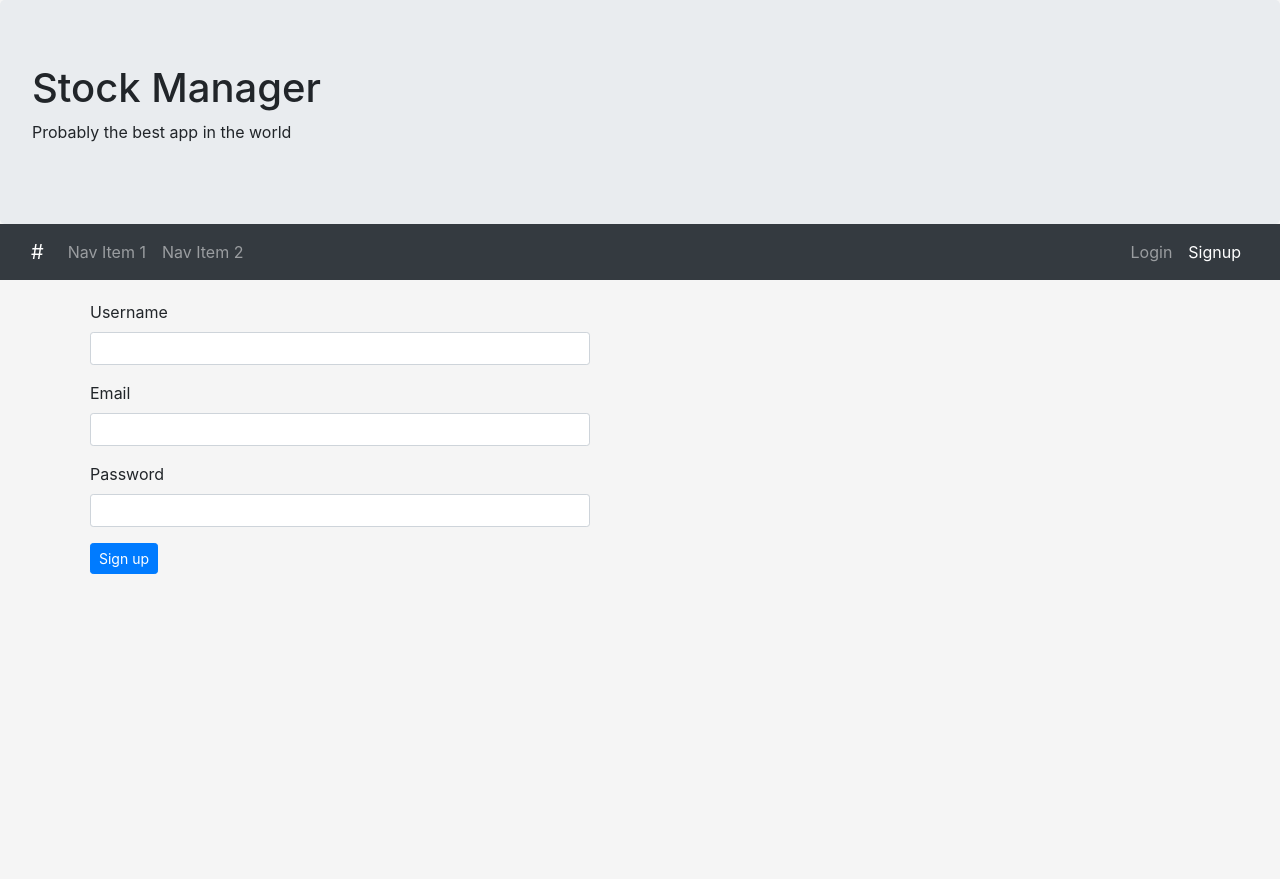
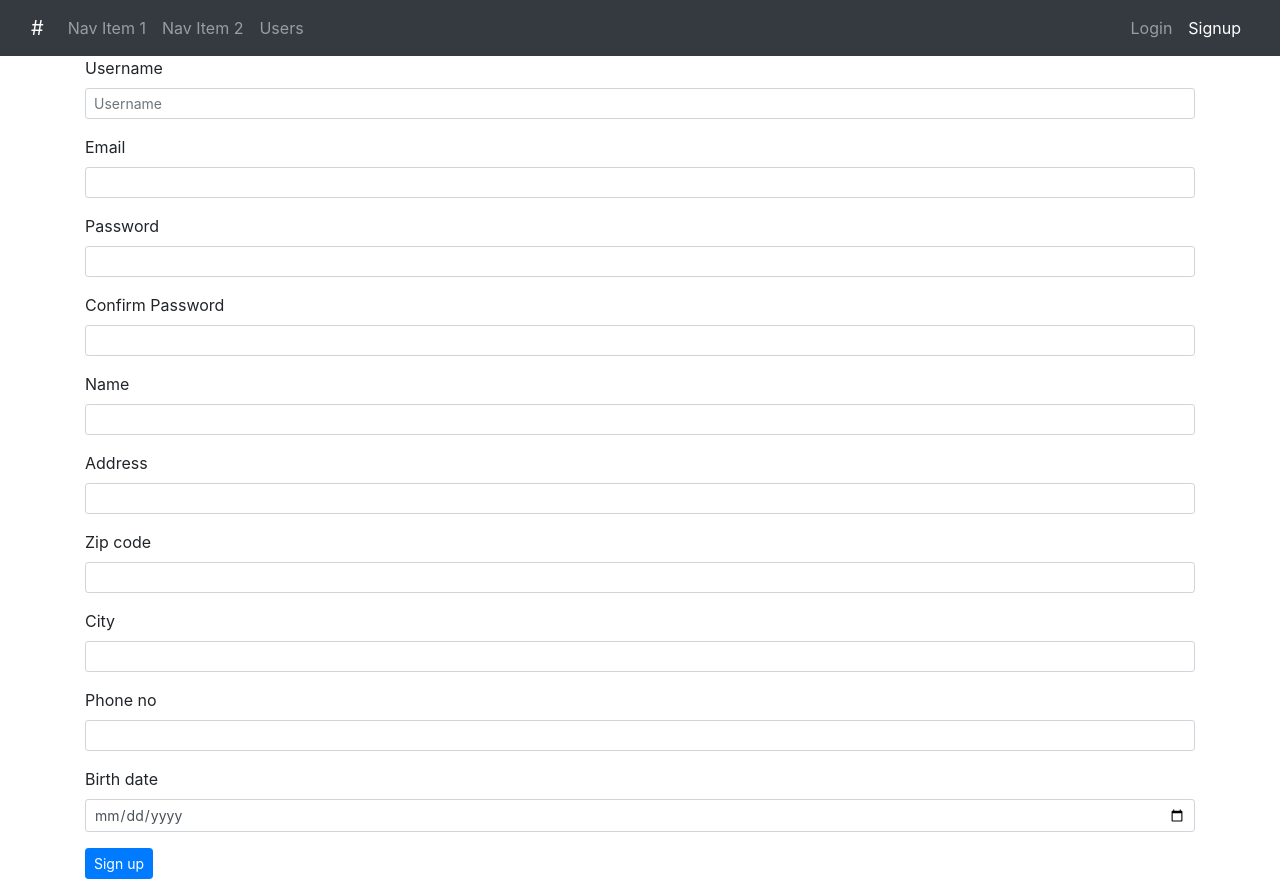
Before and after one commit to pyloveorg/stock_manager, a Flask app: page /signup in a window 1280 px wide. Before the commit the page ends 574 px from the top, so only its background shows below. Run offline with Flask 2, Linux system fonts and the light colour scheme; some libraries are stand-ins or nearby versions.

Commit message:
Blueprints

```diff
--- /dev/null
+++ b/auth/forms.py
@@ -0,0 +1,23 @@
+from flask_wtf import FlaskForm
+from wtforms import StringField, PasswordField, BooleanField, validators, SubmitField
+from wtforms.validators import DataRequired, Email, EqualTo
+from wtforms.fields.html5 import DateField
+
+class LoginForm(FlaskForm):
+    username = StringField('Username',  [validators.Length(min=4, max=50), validators.InputRequired()])
+    password = PasswordField('Password', [validators.Length(min=4, max=50), validators.InputRequired()])
+    remember = BooleanField('Remember me')
+
+class SignupForm(FlaskForm):
+    username = StringField('Username', [validators.Length(min=4, max=50), validators.InputRequired()])
+    email = StringField('Email', [validators.Length(max=50)])
+    # password = PasswordField('Password', [validators.Length(min=4, max=50), validators.InputRequired()])
+    password = PasswordField('Password', validators=[validators.InputRequired(), EqualTo('confirm_password', message='Passwords must match')])
+    confirm_password = PasswordField('Confirm Password')
+    name = StringField('Name', [validators.Length(max=200)])
+    address = StringField('Address', [validators.Length(max=200)])
+    zip_code = StringField('Zip code', [validators.Length(max=10)])
+    city = StringField('City', [validators.Length(max=100)])
+    phone_no = StringField('Phone no', [validators.Length(max=20)])
+    birth_date = DateField('Birth date')
+    # submit = SubmitField('Signup')
--- /dev/null
+++ b/auth/templates/signup.html
@@ -0,0 +1,55 @@
+{% extends "index.html" %}
+{% set page_id = 'signup' %}
+{% block title %}Sign up{% endblock %}
+
+{% block content %}
+<!--<div class="container">-->
+  <!--<form>-->
+  <!--<div class="form-row">-->
+    <!--<div class="col">-->
+      <!--<input type="text" class="form-control" placeholder="First name">-->
+    <!--</div>-->
+    <!--<div class="col">-->
+      <!--<input type="text" class="form-control" placeholder="Last name">-->
+    <!--</div>-->
+  <!--</div>-->
+<!--</form>-->
+
+<!--</div>-->
+<!--<div class="content-section">-->
+  <!--<div class="center">-->
+    <!--<h1>Register for an account</h1>-->
+    <!--<br/>-->
+    <!--{{ wtf.quick_form(form) }}-->
+  <!--</div>-->
+<!--</div>-->
+
+<div class="container">
+  <form class="form form-horizontal" method="POST" action="/signup">
+    {{ form.csrf_token }}
+    {% for field in form.errors %}
+{% for error in form.errors[field] %}
+    <div class="alert alert-error">
+        <strong>Error!</strong> {{error}}
+    </div>
+{% endfor %}
+{% endfor %}
+    {{ wtf.form_field(form.username, class="form-control form-control-sm", placeholder="Username") }}
+    {{ wtf.form_field(form.email, class="form-control form-control-sm") }}
+    {{ wtf.form_field(form.password, class="form-control form-control-sm") }}
+    {{ wtf.form_field(form.confirm_password, class="form-control form-control-sm") }}
+    {{ wtf.form_field(form.name, class="form-control form-control-sm") }}
+    {{ wtf.form_field(form.address, class="form-control form-control-sm") }}
+    {{ wtf.form_field(form.zip_code, class="form-control form-control-sm") }}
+    {{ wtf.form_field(form.city, class="form-control form-control-sm") }}
+    {{ wtf.form_field(form.phone_no, class="form-control form-control-sm") }}
+    {{ wtf.form_field(form.birth_date, class="form-control form-control-sm") }}
+    {% if error %}
+      <div class="alert alert-danger" role="alert">Username already exists in database</div>
+    {% elif success %}
+      <div class="alert alert-success" role="alert">User added successfully</div>
+    {% endif %}
+    <button class="btn btn-sm btn-primary" type="submit">Sign up</button>
+  </form>
+</div>
+{% endblock %}
--- a/views.py
+++ b/auth/views.py
@@ -1,35 +1,23 @@
-from sqlite3 import IntegrityError
-
-from flask import render_template, redirect, url_for
+from flask import render_template
 from flask_login import login_user, login_required, logout_user, current_user
-from main import app, login_manager, db
-from forms import LoginForm, SignupForm
-from models import User
 from sqlalchemy.exc import IntegrityError
 from werkzeug.security import generate_password_hash, check_password_hash
+from auth.forms import LoginForm, SignupForm
+# from auth import auth_blueprint
+from auth.models import User
+from database import db
 
+signupTemplate = 'signup.html'
+loginModalTemplate = 'login_modal.html'
+loginTemplate = 'login.html'
 baseTemplate = 'index.html'
-loginTemplate = 'login.html'
-signupTemplate = 'signup.html'
+usersTemplate = 'users.html'
 
-@login_manager.user_loader
-def load_user(user_id):
-    return User.query.get(int(user_id))
+from flask import Blueprint
 
-@app.route('/', methods=['GET'])
-def index():
-    return render_template('index.html')
+auth_blueprint = Blueprint('auth', __name__, template_folder='templates')
 
-@app.route('/navitem1', methods=['GET'])
-@login_required
-def navitem1():
-    return None
-
-@app.route('/navitem2', methods=['GET'])
-def navitem2():
-    return redirect(url_for('index'))
-
-@app.route('/login', methods=['GET', 'POST'])
+@auth_blueprint.route('/login', methods=['GET', 'POST'])
 def login():
     form = LoginForm()
     if form.validate_on_submit():
@@ -44,23 +32,41 @@ def login():
 
     return render_template(loginTemplate, form=form)
 
-@app.route('/signup', methods=['GET', 'POST'])
+
+@auth_blueprint.route('/signup', methods=['GET', 'POST'])
 def signup():
     form = SignupForm()
     if form.validate_on_submit():
         try:
             hashed_password = generate_password_hash(form.password.data, method='sha256')
-            new_user = User(username=form.username.data, email=form.email.data, password=hashed_password)
+            # print(form.phone_no.data)
+            new_user = User(username=form.username.data,
+                            email=form.email.data,
+                            password=hashed_password,
+                            name=form.name.data,
+                            address=form.address.data,
+                            zip_code=form.zip_code.data,
+                            city=form.city.data,
+                            phone_no=form.phone_no.data,
+                            birth_date=form.birth_date.data)
+
             db.session.add(new_user)
             db.session.commit()
             return render_template(signupTemplate, form=form, success=True)
         except IntegrityError as e:
             return render_template(signupTemplate, form=form, error=e)
-
     return render_template(signupTemplate, form=form)
 
-@app.route('/logout')
+
+@auth_blueprint.route('/logout')
 @login_required
 def logout():
     logout_user()
     return render_template(baseTemplate, loggingMessage='Logged out successfully')
+
+
+@auth_blueprint.route('/users', methods=['GET'])
+@login_required
+def users():
+    user_list = User.query.all()
+    return render_template(usersTemplate, user_list=user_list)
--- /dev/null
+++ b/config.ini
@@ -0,0 +1,4 @@
+[DB]
+SQLALCHEMY_DATABASE_URI = postgresql://postgres:postgres@localhost/stock_manager
+SQLALCHEMY_TRACK_MODIFICATIONS = False
+SECRET_KEY = DirtySecret
--- /dev/null
+++ b/database.py
@@ -0,0 +1,3 @@
+from flask_sqlalchemy import SQLAlchemy
+
+db = SQLAlchemy()
--- a/forms.py
+++ /dev/null
@@ -1,12 +0,0 @@
-from flask_wtf import FlaskForm
-from wtforms import StringField, PasswordField, BooleanField, validators
-
-class LoginForm(FlaskForm):
-    username = StringField('Username',  [validators.Length(min=4, max=50), validators.InputRequired()])
-    password = PasswordField('Password', [validators.Length(min=4, max=50), validators.InputRequired()])
-    remember = BooleanField('Remember me')
-
-class SignupForm(FlaskForm):
-    username = StringField('Username', [validators.Length(min=4, max=50), validators.InputRequired()])
-    email = StringField('Email', [validators.Length(max=50)])
-    password = PasswordField('Password', [validators.Length(min=4, max=50), validators.InputRequired()])
--- a/templates/index.html
+++ b/home/templates/index.html
@@ -7,24 +7,30 @@
 <head>
   <link rel="stylesheet" href="https://maxcdn.bootstrapcdn.com/bootstrap/4.0.0/css/bootstrap.min.css" integrity="sha384-Gn5384xqQ1aoWXA+058RXPxPg6fy4IWvTNh0E263XmFcJlSAwiGgFAW/dAiS6JXm" crossorigin="anonymous">
   <link rel="stylesheet" href="{{url_for('static', filename='css/my_style.css')}}">
+  <script src="https://ajax.googleapis.com/ajax/libs/jquery/1.12.4/jquery.min.js"></script>
+  <script src="https://maxcdn.bootstrapcdn.com/bootstrap/4.0.0/js/bootstrap.min.js" integrity="sha384-JZR6Spejh4U02d8jOt6vLEHfe/JQGiRRSQQxSfFWpi1MquVdAyjUar5+76PVCmYl" crossorigin="anonymous"></script>
   <title>Stock Manager</title>
 </head>
 
 <body>
-  <div class="jumbotron" style="margin-bottom: 0px;">
-      <h1>Stock Manager</h1>
-      <p>Probably the best app in the world</p>
-  </div>
+  <!--<div class="jumbotron" style="margin-bottom: 0px;">-->
+      <!--<h1>Stock Manager</h1>-->
+      <!--<p>Probably the best home in the world</p>-->
+  <!--</div>-->
   <nav class="navbar navbar-expand-md sticky-top navbar-dark bg-dark">
     <div class="container-fluid">
-      <a class="navbar-brand" href="{{url_for('index')}}">#</a>
+      <a class="navbar-brand" href="{{url_for('home.index')}}">#</a>
       <ul class="navbar-nav">
         <li class="nav-item">
-          <a class="nav-link {% if page_id == 'navitem1' %} active {% endif %}" href="{{url_for('navitem1')}}">Nav Item 1</a>
+          <a class="nav-link {% if page_id == 'navitem1' %} active {% endif %}" href="{{url_for('home.navitem1')}}">Nav Item 1</a>
         </li>
         <li class="nav-item">
-          <a class="nav-link {% if page_id == 'navitem2' %} active {% endif %}" href="{{url_for('navitem2')}}">Nav Item 2</a>
+          <a class="nav-link {% if page_id == 'navitem2' %} active {% endif %}" href="{{url_for('home.navitem2')}}">Nav Item 2</a>
         </li>
+        <li class="nav-item">
+          <a class="nav-link {% if page_id == 'users' %} active {% endif %}" href="{{url_for('auth.users')}}">Users</a>
+        </li>
+
       </ul>
       <ul class="navbar-nav ml-auto">
         {% if current_user.is_authenticated %}
@@ -34,15 +40,15 @@
             <span class="caret"></span>
           </a>
           <div class="dropdown-menu" aria-labelledby="dropdown_logout">
-              <a class="dropdown-item" href="{{url_for('logout')}}">Logout</a>
+              <a class="dropdown-item" href="{{url_for('auth.logout')}}">Logout</a>
           </div>
         </li>
         {% else %}
         <li class="nav-item">
-          <a class="nav-link {% if page_id == 'login' %} active {% endif %}" href="{{url_for('login')}}">Login</a>
+          <a class="nav-link {% if page_id == 'login' %} active {% endif %}" href="{{url_for('auth.login')}}">Login</a>
         </li>
         <li class="nav-item">
-          <a class="nav-link {% if page_id == 'signup' %} active {% endif %}" href="{{url_for('signup')}}">Signup</a>
+          <a class="nav-link {% if page_id == 'signup' %} active {% endif %}" href="{{url_for('auth.signup')}}">Signup</a>
         </li>
         {% endif %}
       </ul>
@@ -57,10 +63,10 @@
 
 
   {% endblock %}
-
+ <!-- <script src="//ajax.googleapis.com/ajax/libs/jquery/1.10.2/jquery.min.js"></script>
   <script src="https://code.jquery.com/jquery-3.2.1.slim.min.js" integrity="sha384-KJ3o2DKtIkvYIK3UENzmM7KCkRr/rE9/Qpg6aAZGJwFDMVNA/GpGFF93hXpG5KkN" crossorigin="anonymous"></script>
   <script src="https://cdnjs.cloudflare.com/ajax/libs/popper.js/1.12.9/umd/popper.min.js" integrity="sha384-ApNbgh9B+Y1QKtv3Rn7W3mgPxhU9K/ScQsAP7hUibX39j7fakFPskvXusvfa0b4Q" crossorigin="anonymous"></script>
   <script src="https://maxcdn.bootstrapcdn.com/bootstrap/4.0.0/js/bootstrap.min.js" integrity="sha384-JZR6Spejh4U02d8jOt6vLEHfe/JQGiRRSQQxSfFWpi1MquVdAyjUar5+76PVCmYl" crossorigin="anonymous"></script>
-
+-->
 </body>
 </html>
--- a/main.py
+++ b/main.py
@@ -1,31 +1,39 @@
-__author__ = 'Jacek Kalbarczyk'
+__author__ = 'StockManager_Crew'
 
-from os import path
+import configparser
+from database import db
 from flask import Flask
 from flask_bootstrap import Bootstrap
 from flask_login import LoginManager
-from flask_sqlalchemy import SQLAlchemy
-
+from os import path
 
 app = Flask(__name__)
-app.config['SQLALCHEMY_DATABASE_URI'] = 'sqlite:///test.db'
-app.config['SQLALCHEMY_TRACK_MODIFICATIONS'] = False
-app.config['SECRET_KEY'] = 'DirtySecret'
+app.static_path = path.join(path.abspath(__file__), 'static')
+
+config = configparser.ConfigParser()
+config.read('config.ini')
+app.config['SQLALCHEMY_DATABASE_URI'] = config['DB']['SQLALCHEMY_DATABASE_URI']
+app.config['SQLALCHEMY_TRACK_MODIFICATIONS'] = config['DB']['SQLALCHEMY_TRACK_MODIFICATIONS']
+app.config['SECRET_KEY'] = config['DB']['SECRET_KEY']
 
 Bootstrap(app)
 
-#sess = session()
-db = SQLAlchemy(app)
-#db.app = app
-#db.init_app(app)
+db.init_app(app)
+
+from home.views import home_blueprint
+from auth.views import auth_blueprint
+
+app.register_blueprint(home_blueprint)
+app.register_blueprint(auth_blueprint)
+
 login_manager = LoginManager()
 login_manager.init_app(app)
-login_manager.login_view = 'login'
-#bcrypt = Bcrypt()
-app.static_path = path.join(path.abspath(__file__), 'static')
-#app.register_blueprint()
+login_manager.login_view = 'auth.login'
 
+from auth.models import User
+@login_manager.user_loader
+def load_user(user_id):
+    return User.query.get(int(user_id))
 
 if __name__ == '__main__':
-    from views import *
-    app.run(debug=True)
+  app.run(debug=True)
--- a/static/css/my_style.css
+++ /dev/null
@@ -1,19 +0,0 @@
-body {
-  background-color: WhiteSmoke;
-}
-
-.form-control {
-max-width: 500px;
-  padding: 5px;
-
-}
-
-.text {
-color: WhiteSmoke;
-font-size: large;
-}
-
-.container {
-  padding: 20px;
-
-}
--- a/templates/signup.html
+++ /dev/null
@@ -1,20 +0,0 @@
-{% extends "index.html" %}
-{% set page_id = 'signup' %}
-{% block title %}Sign up{% endblock %}
-
-{% block content %}
-<div class="container">
-  <form class="form-signin" method="POST" action="/signup">
-    {{ form.csrf_token }}
-    {{ wtf.form_field(form.username, class="form-control form-control-sm") }}
-    {{ wtf.form_field(form.email, class="form-control form-control-sm") }}
-    {{ wtf.form_field(form.password, class="form-control form-control-sm") }}
-    {% if error %}
-      <div class="alert alert-danger" role="alert">Username already exists in database</div>
-    {% elif success %}
-      <div class="alert alert-success" role="alert">User added successfully</div>
-    {% endif %}
-    <button class="btn btn-sm btn-primary" type="submit">Sign up</button>
-  </form>
-</div>
-{% endblock %}
```
Also changed, not shown: auth/models.py (renamed from models.py, +10 -10 lines), auth/templates/users.html (added, +32 -0 lines), home/views.py (added, +23 -0 lines), init_db.py (+14 -5 lines), templates/_base.html (deleted, +0 -63 lines), templates/info.html (deleted, +0 -43 lines), auth/__init__.py (added), auth/templates/login.html (renamed from templates/login.html), home/__init__.py (added).
